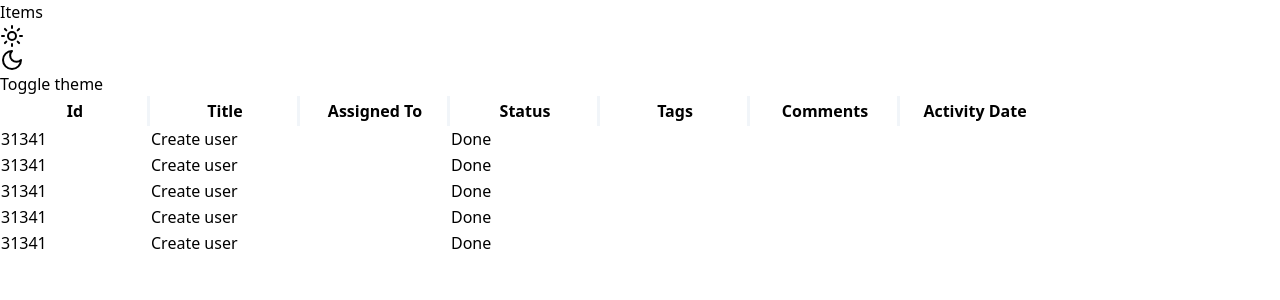
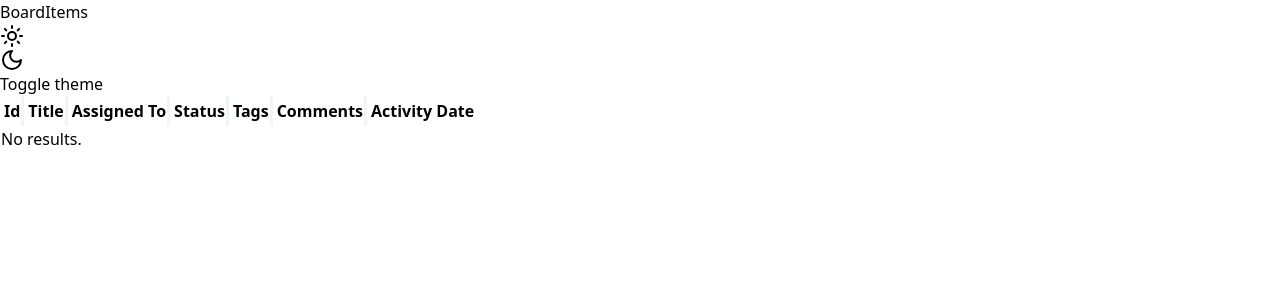
Before and after one commit to prasenjitpawar22/todo, a React (Vite) app: page /items in a window 1280 px wide. Shown: the top 300 px of the page. Built offline with nearby package versions, Linux system fonts and the light colour scheme.

Commit message:
changes in data-table

```diff
--- a/src/components/board-provider.tsx
+++ b/src/components/board-provider.tsx
@@ -70,7 +70,6 @@ export function BoardProvider({
 }: BoardProviderProps) {
   const [columns, setColumns] = useState<Columns>(() => {
     const columns = localStorage.getItem(storageKey);
-    console.log(JSON.parse(columns!));
 
     if (columns === "" || columns === null) return defaultBoard;
     return JSON.parse(columns);
--- a/src/components/data-table.tsx
+++ b/src/components/data-table.tsx
@@ -43,8 +43,7 @@ export function DataTable<TData, TValue>({
           {table.getHeaderGroups().map((headerGroup) => (
             <TableRow className="" key={headerGroup.id}>
               {headerGroup.headers.map((header, index) => {
-                console.log(headerGroup.headers.length, { index });
-
+                // console.log(headerGroup.headers.length, { index });
                 return (
                   <TableHead
                     className="border-r border-secondary"
--- a/src/components/sidebar.tsx
+++ b/src/components/sidebar.tsx
@@ -1,10 +1,10 @@
 import { Button } from "@/components/ui/button";
-import { Link } from "react-router-dom";
+import { NavLink } from "react-router-dom";
 
 export default function Sidebar() {
   const navItems = [
+    { name: "Board", link: "/" },
     { name: "Items", link: "/items" },
-    // { name: "Boards" },
     // { name: "Sprints" },
     // { name: "Backlogs" },
   ];
@@ -15,14 +15,21 @@ export default function Sidebar() {
     >
       <div className="flex flex-col xs:gap-4 xl:gap-3">
         {navItems?.map((item, i) => (
-          <Link key={i} to={item.link} className="flex">
+          <NavLink
+            key={i}
+            to={item.link}
+            className={({ isActive }) =>
+              `flex ` +
+              (isActive ? `[&>button]:bg-primary [&>button]:text-white ` : ``)
+            }
+          >
             <Button
               variant={"secondary"}
               className="w-full hover:bg-primary hover:text-white "
             >
               {item.name}
             </Button>
-          </Link>
+          </NavLink>
         ))}
       </div>
     </div>
--- a/src/pages/Items/index.tsx
+++ b/src/pages/Items/index.tsx
@@ -1,54 +1,7 @@
 import { Task, columnstate, useBoard } from "@/components/board-provider";
 import { DataTable } from "@/components/data-table";
 import { ColumnDef } from "@tanstack/react-table";
-
-const workItems: Task[] = [
-  {
-    activityDate: "",
-    assignedTo: "",
-    comments: [""],
-    id: "31341",
-    state: columnstate.Done,
-    tags: [""],
-    title: "Create user",
-  },
-  {
-    activityDate: "",
-    assignedTo: "",
-    comments: [""],
-    id: "31341",
-    state: columnstate.Done,
-    tags: [""],
-    title: "Create user",
-  },
-  {
-    activityDate: "",
-    assignedTo: "",
-    comments: [""],
-    id: "31341",
-    state: columnstate.Done,
-    tags: [""],
-    title: "Create user",
-  },
-  {
-    activityDate: "",
-    assignedTo: "",
-    comments: [""],
-    id: "31341",
-    state: columnstate.Done,
-    tags: [""],
-    title: "Create user",
-  },
-  {
-    activityDate: "",
-    assignedTo: "",
-    comments: [""],
-    id: "31341",
-    state: columnstate.Done,
-    tags: [""],
-    title: "Create user",
-  },
-];
+import { useEffect, useState } from "react";
 
 const columns: ColumnDef<Task>[] = [
   {
@@ -64,10 +17,22 @@ const columns: ColumnDef<Task>[] = [
 ];
 
 export default function WorkItems() {
-  // const / = useBoard()
+  const [tasks, setTasks] = useState<Task[]>([]);
+  const board = useBoard();
+
+  useEffect(() => {
+    const data = board.columns;
+    let newTasks: Task[] = [];
+    for (const key in data) {
+      const obj = data[key];
+      newTasks = newTasks.concat(obj.items);
+    }
+    setTasks(newTasks);
+  }, []);
+
   return (
     <>
-      <DataTable columns={columns} data={workItems} />
+      <DataTable columns={columns} data={tasks} />
     </>
   );
 }
```
